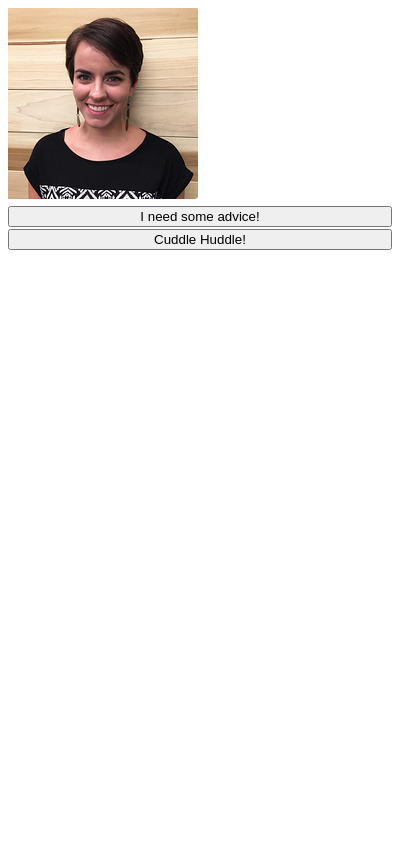
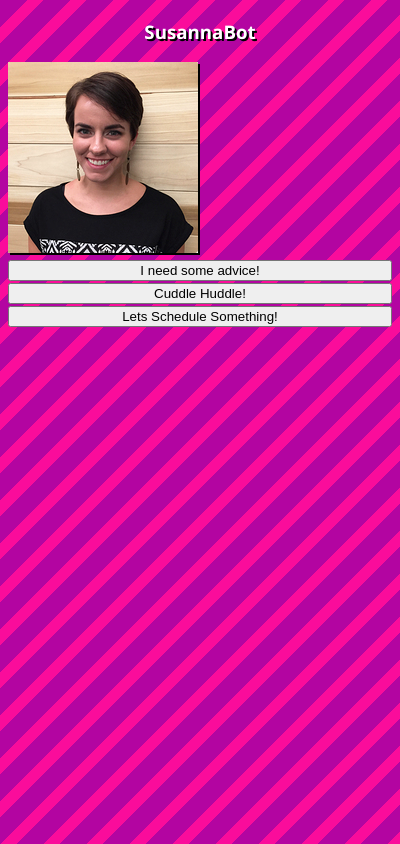
Before and after one commit to jrutishauser/TIY-Mashup, a browser extension: page popup.html in a window 400 px wide. Drawn offline with Linux system fonts and the light colour scheme; no server answers.

Commit message:
added a ridiculous background, changed text color and also added shadows. Added the button for the calendar to schdule a meeting with Susanna, opens in new page

```diff
--- a/js/main.js
+++ b/js/main.js
@@ -11,6 +11,9 @@
 		inspirebutton.onclick = quoteDrop;
 	});
 
+	$('.schedule').on('click', function(){
+		window.open("https://calendly.com/susanna", '_blank');
+	});
 
 $('.question').on('click', function (e){
 
--- a/popup.html
+++ b/popup.html
@@ -6,7 +6,7 @@
  -->
 <html>
   <head>
-    <title>Getting Started Extension's Popup</title>
+    <title>SusannaBot</title>
     <style>
       body {
         font-family: "Segoe UI", "Lucida Grande", Tahoma, sans-serif;
@@ -19,11 +19,22 @@
         overflow: hidden;
         max-width: 400px;
       }
+	  body {
+	  	background-image: url('img/stripes.png');
+	 	color: white;
+		text-shadow: 2px 2px 0 #000;
+	  }
 	  .button {
-	  width: 100%;
+	  	width: 100%;
 	  }
-
-
+	  h1 {
+	  	text-align: center;
+		text-shadow: 2px 2px 0 #000;
+	 	color: white;
+	  }
+	 .content img {
+		box-shadow: 2px 2px 0 #000;
+	 }
 
 
 	</style>
@@ -33,9 +44,11 @@
   <body>
    		<section class='container'>
 			<section class='content'>
+				<h1>SusannaBot</h1>
 				<img src='img/susanna-bot.png' alt='Susanna is here to help'>
 				<button id='inspire' class="button inspire" type="button">I need some advice!</button>
 				<button class="button question" type="button">Cuddle Huddle!</button>
+				<button class="button schedule" type="button">Lets Schedule Something!</button>
 				<p class='quotehere' id='quotehere'></p>
 			</section>
 		</section>
```
Also changed, not shown: img/stripes.png (added), 4 other files.
